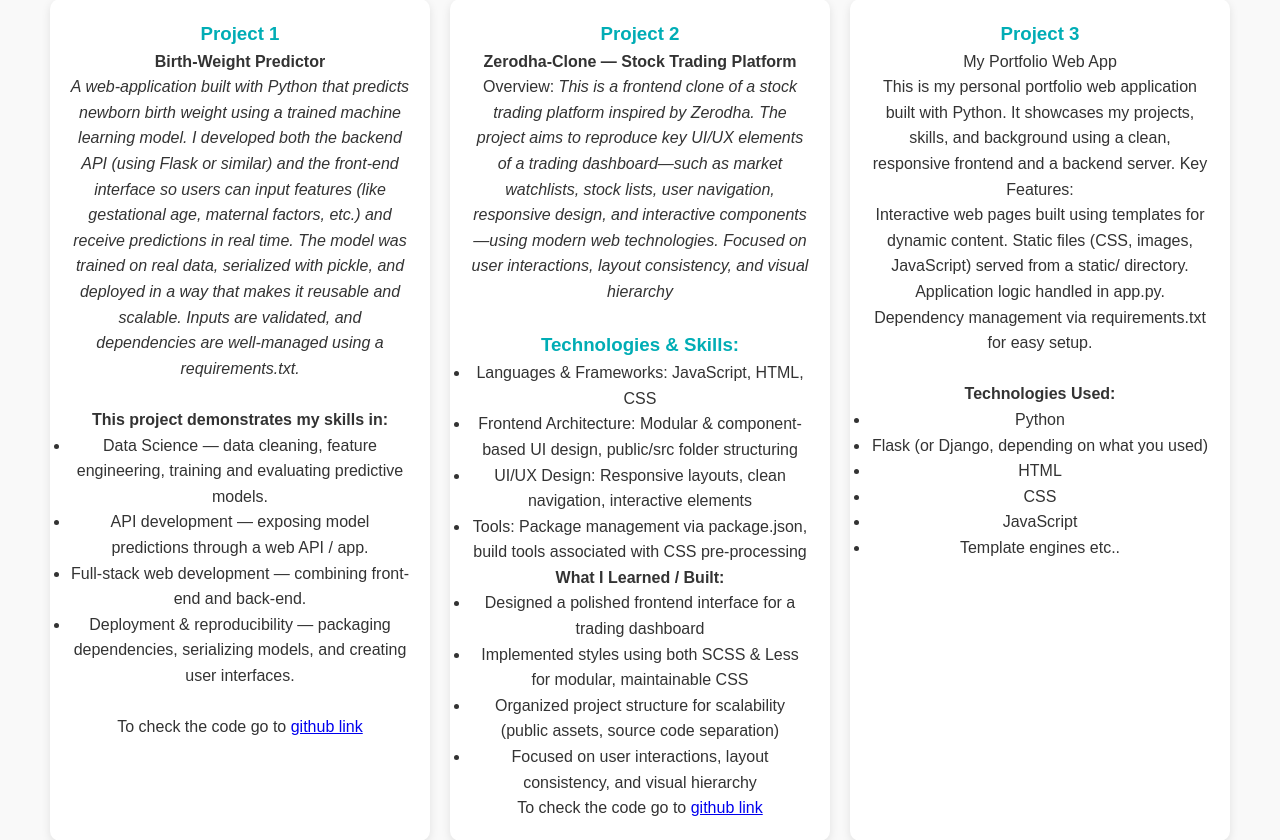
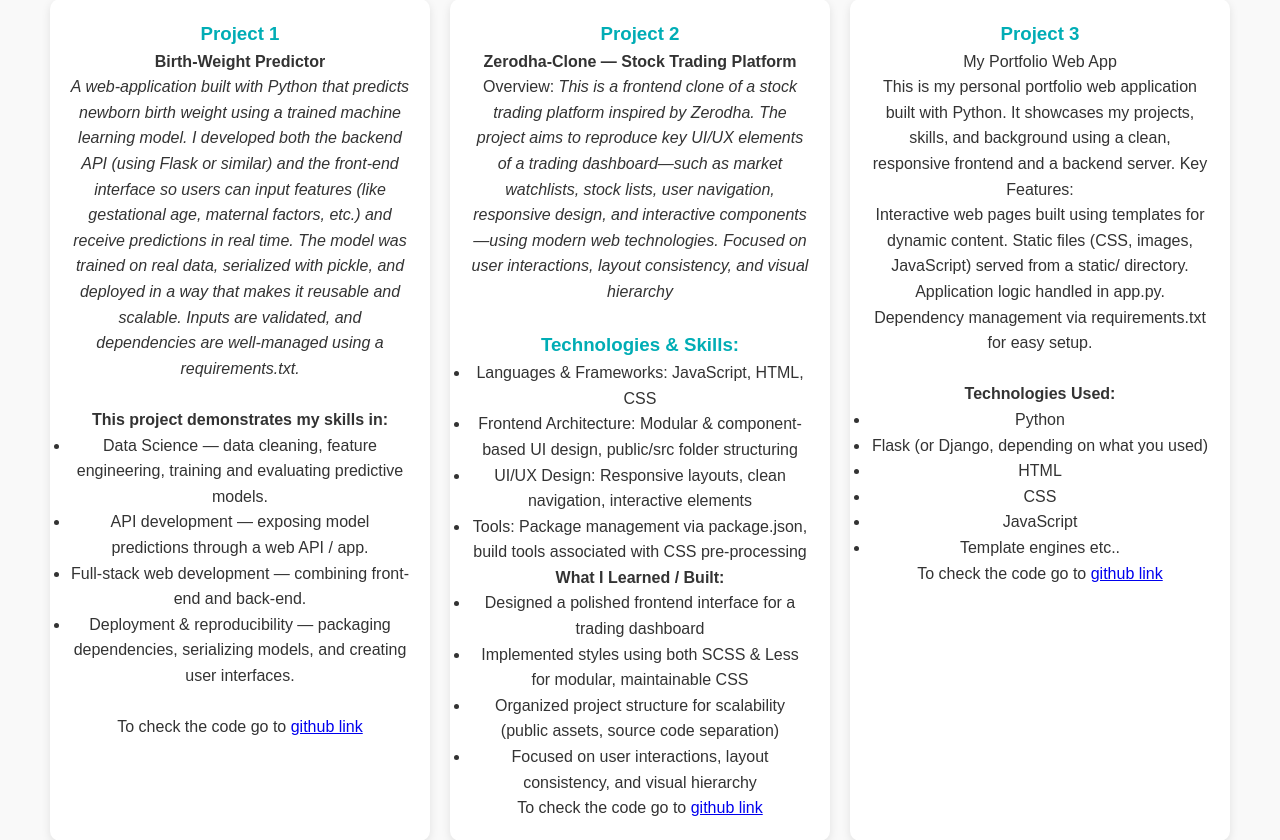
Before and after one commit to Gagan807/My-Protfolio, a Flask app: page / in a window 1280 px wide. Shown: the part 1270-2110 px from the top of the page. Run offline with Flask 3, Linux system fonts and the light colour scheme.

Commit message:
third  commit

```diff
--- a/templates/index.html
+++ b/templates/index.html
@@ -119,6 +119,8 @@ Dependency management via requirements.txt for easy setup.<br><br>
   <li>JavaScript</li>
   <li>Template engines etc..</li>
 </ul>
+To check the code go to <a href=https://github.com/Gagan807/My-Protfolio.git> github link</a>
+
     </div>
   </div>
 </section>
```
